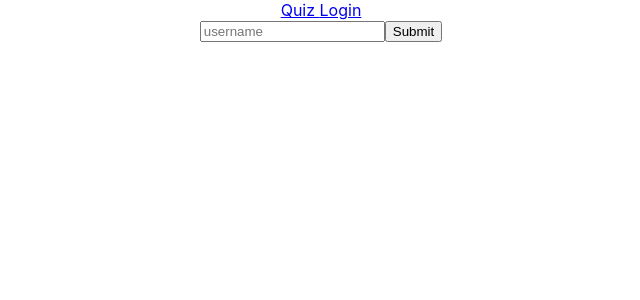
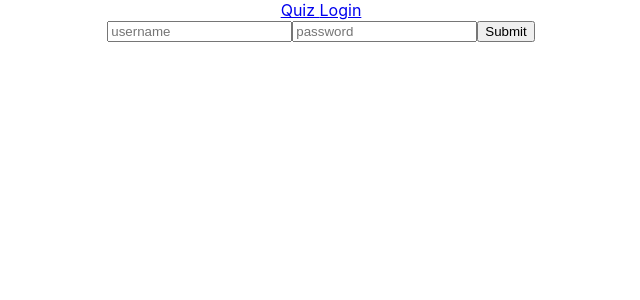
Before and after one commit to dtauraso/Front-End-1, a React (Create React App) app in the folder celeb-dead-or-alive/: page /login in a window 1280 px wide. Shown: the top 300 px of the page, without its empty margins (319-959 px from the left). Built offline with nearby package versions, Linux system fonts and the light colour scheme.

Commit message:
Added password to login form

```diff
--- a/celeb-dead-or-alive/src/components/Login.js
+++ b/celeb-dead-or-alive/src/components/Login.js
@@ -30,11 +30,22 @@ const MyForm = ( {values, errors, touched, status, handleChange } ) => {
                 {touched.name && errors.name && (
                     <p className="error">{errors.name}</p>
                 )}
+
+                <Field
+                    type="text"
+                    name="password"
+                    placeholder="password"/>
+                {
+                    touched.password && errors.password && (
+                        <p className="error">{errors.password}</p>
+                    )
+                }
                 <button>Submit</button>
             </Form>
             {users.map(user => (
                <ul key={user.id}>
                 <li>Username: {user.username}</li>
+                <li>Password: {users.password}</li>
 
                </ul>
 
@@ -45,12 +56,13 @@ const MyForm = ( {values, errors, touched, status, handleChange } ) => {
 
 const FormikUserForm = withFormik({
     // user filling out form
-    mapPropsToValues({username}) {
+    mapPropsToValues({username, password}) {
         // holding the state of the form
         // each filed can have a default "0" value or whatever the user types in
 
         return {
-            username: username || ""
+            username: username || "",
+            password: password || ""
 
         };
     },
@@ -59,11 +71,16 @@ const FormikUserForm = withFormik({
         username: Yup.string()
         .min(2, 'Too short!')
         .max(50, 'Too Long!')
-        .required('a username is required')
+        .required('a username is required'),
+        password: Yup.string()
+        .min(2, 'Too Short!')
+        .max(50, 'Too Long!')
+        .required("a password is required")
     }),
     // send the user data to the server
     // same values as above
     handleSubmit(values, { setStatus, resetForm }) {
+        console.log(values)
         axios   .post("https://reqres.in/api/users/", values)
                 .then(res => {
                     console.log("received", res.data)
```
